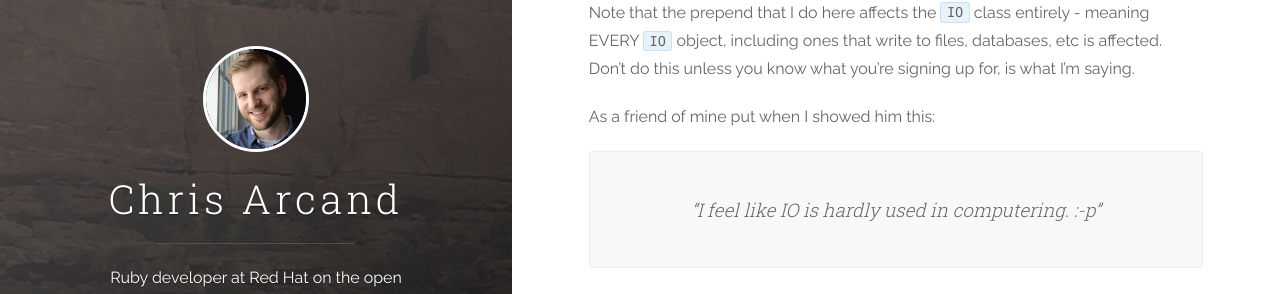
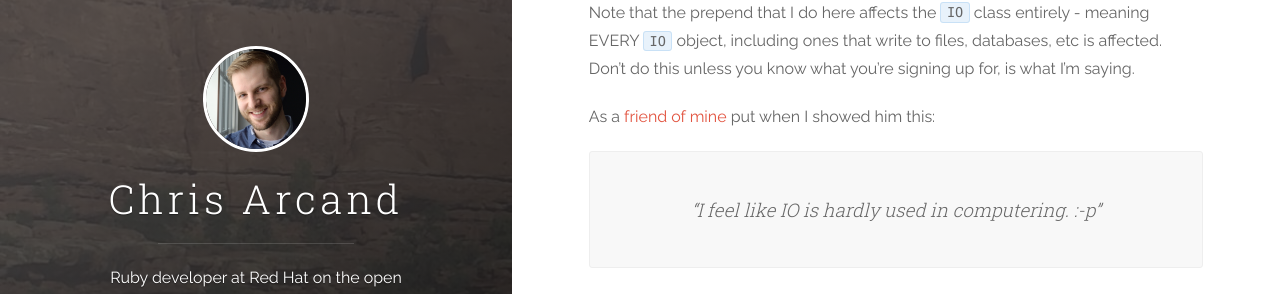
Before and after one commit to chrisarcand/chrisarcand.github.io, a Jekyll site: the page built from _posts/2016-08-10-the-search-for-class0x0000001ab51700.md, in a window 1280 px wide and 900 px high, scrolled down 1371 px. Shown: the part 153-447 px from the top of the window. Built offline with Jekyll 4.4.1, drawn with Linux system fonts in a browser that asks for light colours; nearby versions of some CDN libraries; comment, search, counter and statistics services are not loaded; some of the changed lines change nothing that is shown.

Commit message:
Just for you, @csexton

```diff
--- a/_posts/2016-08-10-the-search-for-class0x0000001ab51700.md
+++ b/_posts/2016-08-10-the-search-for-class0x0000001ab51700.md
@@ -65,7 +65,7 @@ EVERY `IO` object, including ones that write to files, databases, etc is
 affected. Don't do this unless you know what you're signing up for, is what I'm
 saying.
 
-As a friend of mine put when I showed him this:
+As a [friend of mine][9] put when I showed him this:
 
 > "I feel like IO is hardly used in computering. :-p"
 
@@ -171,3 +171,4 @@ valid caller.
 [6]: http://api.rubyonrails.org/v5.0.0/classes/ActionView.html
 [7]: http://ruby-doc.org/core-2.3.1/Object.html#method-i-display
 [8]: http://ruby-doc.org/core-2.3.1/Method.html#method-i-source_location
+[9]: https://twitter.com/crsexton
```
